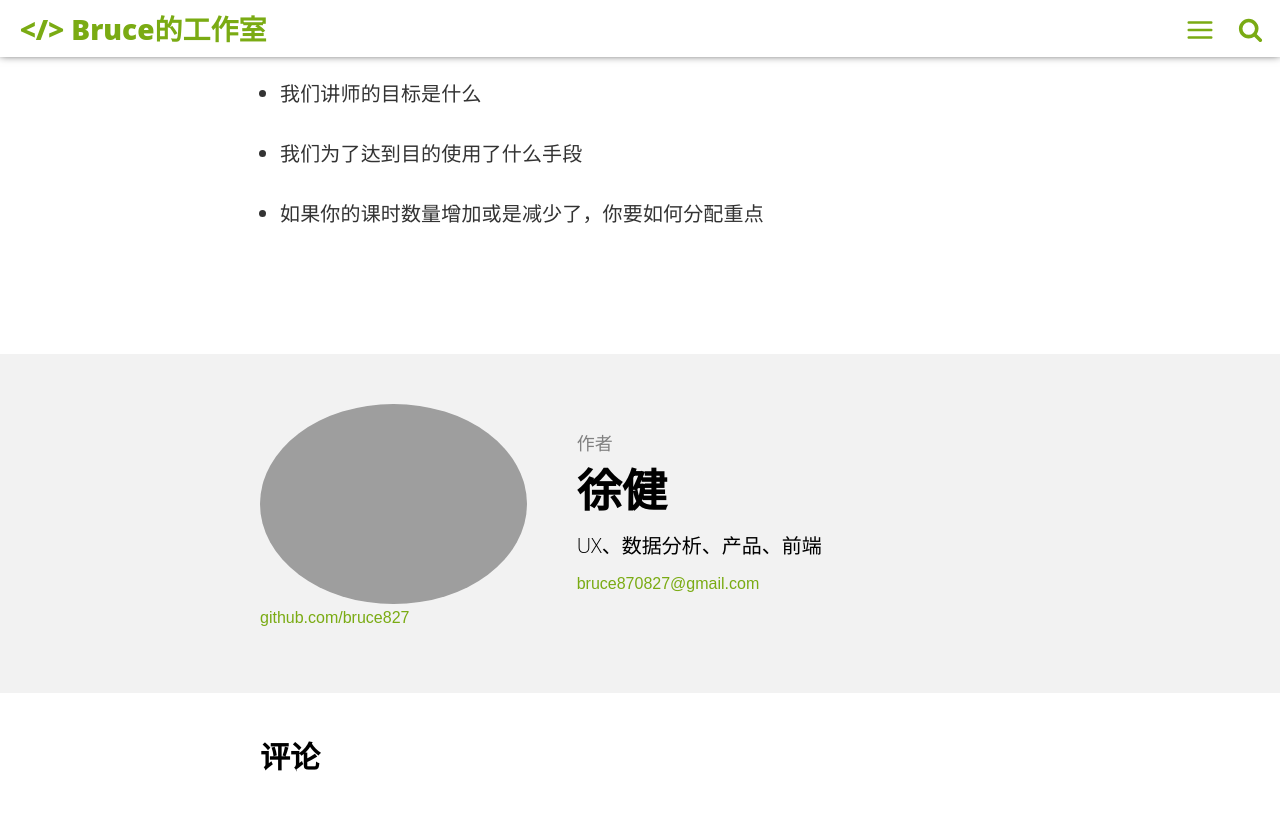
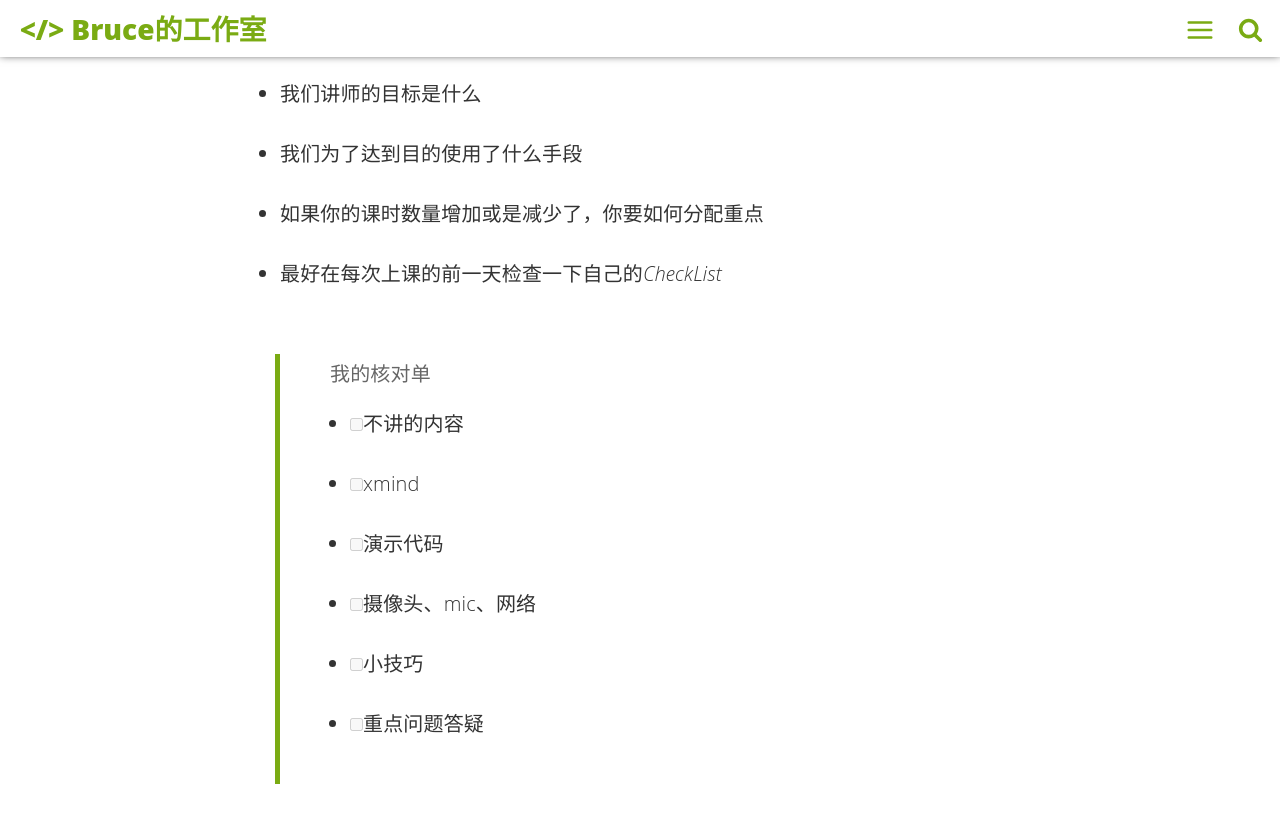
Before and after one commit to bruce827/portfolio, a Jekyll site: the page built from _posts/2020-06-01-post-collegeexpress.md, in a window 1280 px wide and 900 px high, scrolled down 6625 px. Shown: the top 823 px of the window. Built offline with Jekyll 4.4.1, drawn with Linux system fonts in a browser that asks for light colours; comment, search, counter and statistics services are not loaded.

Commit message:
新增授课技巧

```diff
--- a/_posts/2020-06-01-post-collegeexpress.md
+++ b/_posts/2020-06-01-post-collegeexpress.md
@@ -122,3 +122,12 @@ introduction: 远程授课经验与技巧
 * 我们讲师的目标是什么
 * 我们为了达到目的使用了什么手段
 * 如果你的课时数量增加或是减少了，你要如何分配重点
+* 最好在每次上课的前一天检查一下自己的*CheckList*
+
+> 我的核对单
+- [ ] 不讲的内容
+- [ ] xmind
+- [ ] 演示代码
+- [ ] 摄像头、mic、网络
+- [ ] 小技巧
+- [ ] 重点问题答疑
```
